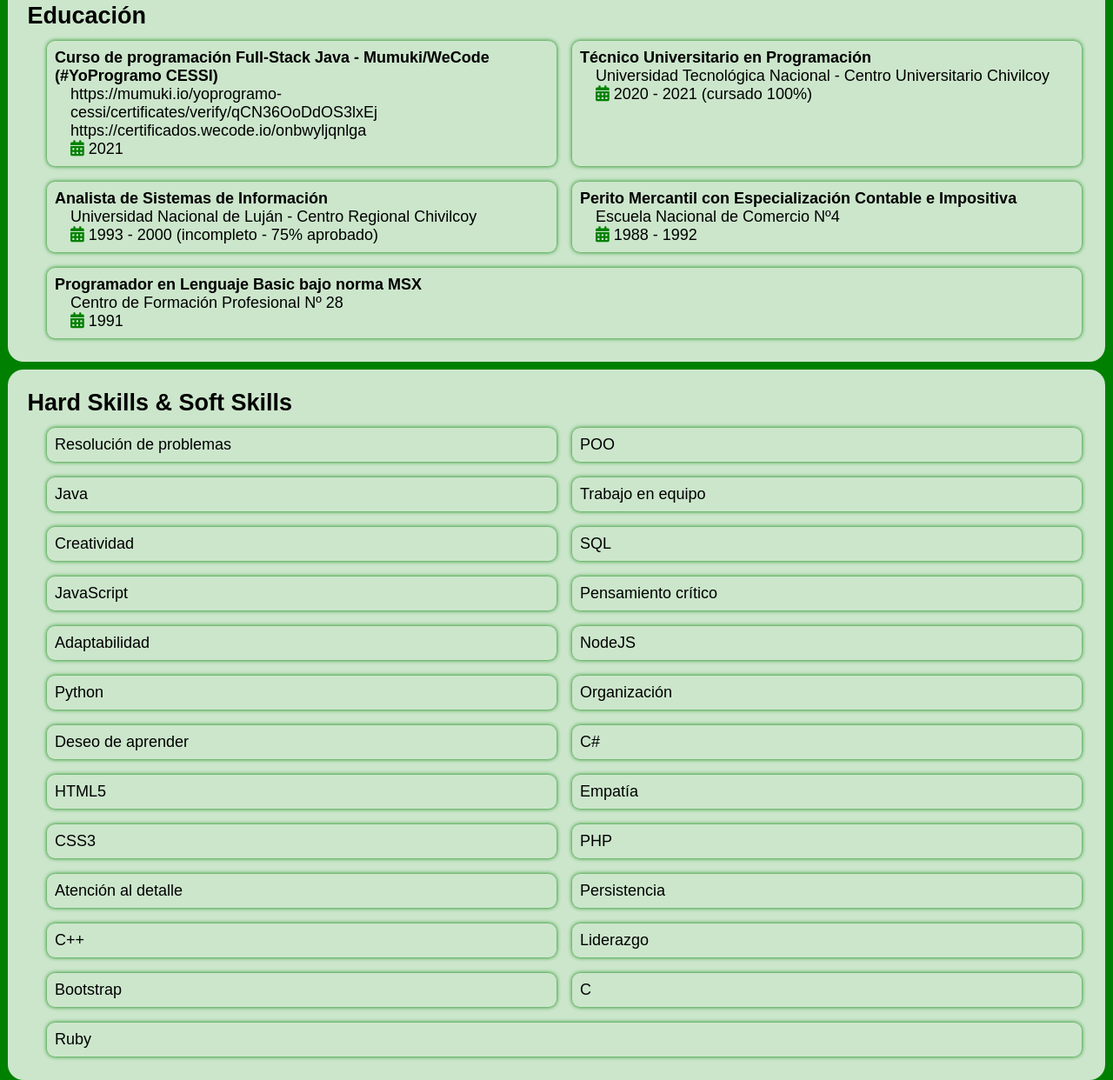
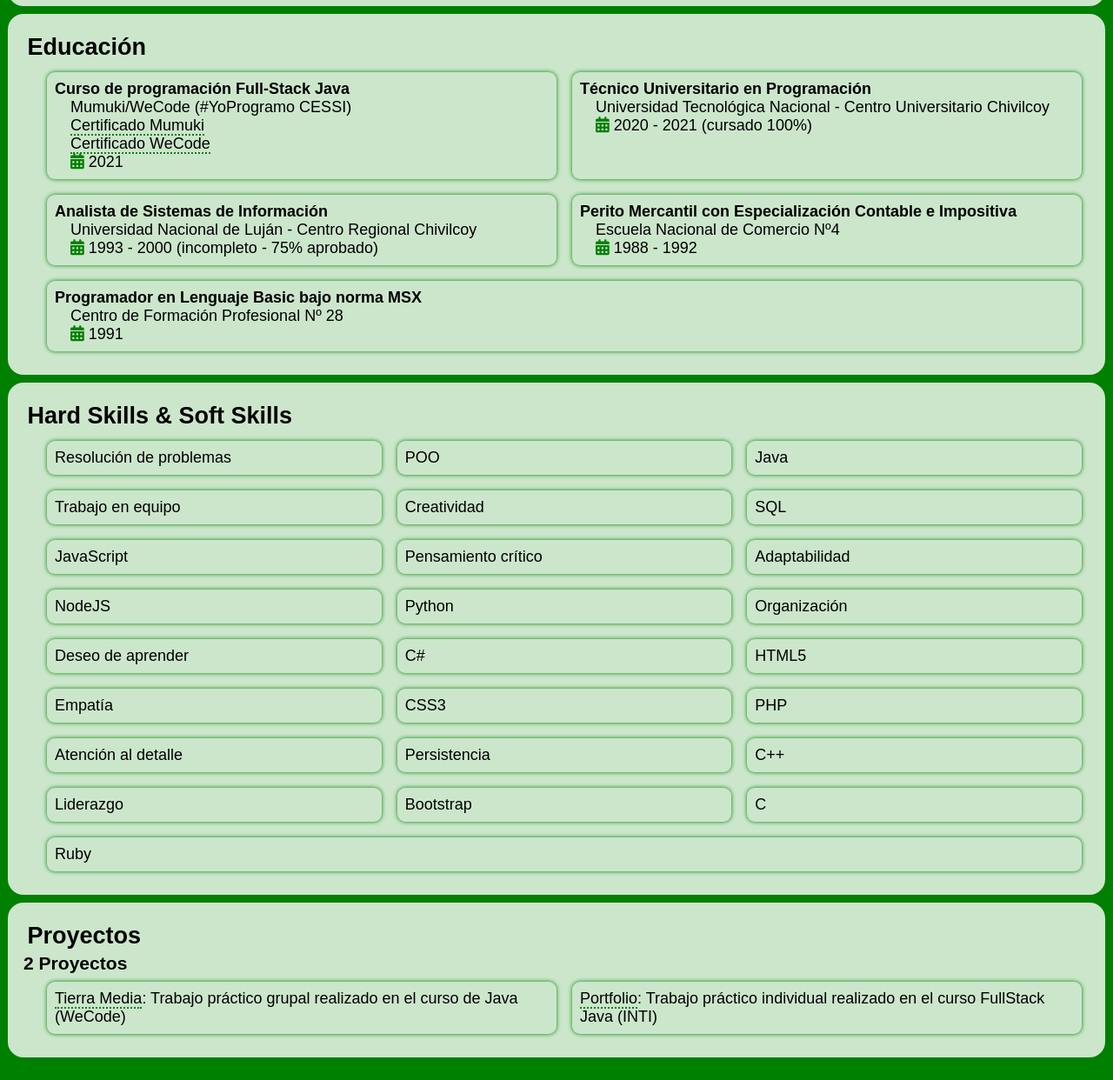
Before and after one commit to telejam/Portfolio-INTI, a plain HTML site: page index.html in a window 1280 px wide. Shown: the part 1112-2354 px from the top of the page at 87% size. Drawn offline with Linux system fonts and the light colour scheme.

Commit message:
Ajustes responsive, links. Proyectos linkeados.

```diff
--- a/index.html
+++ b/index.html
@@ -139,12 +139,13 @@
     <h2>Educación</h2>
     <ul>
       <li>
-        <h4>Curso de programación Full-Stack Java - Mumuki/WeCode (#YoProgramo CESSI)</h4>
+        <h4>Curso de programación Full-Stack Java</h4>
         <ul>
+          <li>Mumuki/WeCode (#YoProgramo CESSI)</li>
           <li><a
-              href="https://mumuki.io/yoprogramo-cessi/certificates/verify/qCN36OoDdOS3lxEj">https://mumuki.io/yoprogramo-cessi/certificates/verify/qCN36OoDdOS3lxEj</a>
+              href="https://mumuki.io/yoprogramo-cessi/certificates/verify/qCN36OoDdOS3lxEj" target="blank">Certificado Mumuki</a>
           </li>
-          <li><a href="https://certificados.wecode.io/onbwyljqnlga">https://certificados.wecode.io/onbwyljqnlga</a></li>
+          <li><a href="https://certificados.wecode.io/onbwyljqnlga" target="blank">Certificado WeCode</a></li>
           <li><i class="fa fa-calendar-alt green"></i> 2021</li>
         </ul>
       </li>
@@ -179,9 +180,9 @@
     </ul>
   </section>
 
-  <section>
+  <section id="skills">
     <h2>Hard Skills & Soft Skills</h2>
-    <ol class="items-list">
+    <ul class="items-list">
       <li>Resolución de problemas</li>
       <li>POO</li>
       <li>Java</li>
@@ -207,15 +208,15 @@
       <li>Bootstrap</li>
       <li>C</li>
       <li>Ruby</li>
-    </ol>
+    </ul>
   </section>
 
   <section>
     <h2>Proyectos</h2>
     <h3><span class="cantidad">2</span> Proyecto<span class="plural">s</span></h3>
     <ul class="project-list">
-      <li><a href="">Tierra Media</a></li>
-      <li><a href="">Portfolio</a></li>
+      <li><a href="https://github.com/telejam/Turismo-en-la-Tierra-Media" target="blank">Tierra Media</a>: Trabajo práctico grupal realizado en el curso de Java (WeCode)</li>
+      <li><a href="https://github.com/telejam/Portfolio-INTI" target="blank">Portfolio</a>: Trabajo práctico individual realizado en el curso FullStack Java (INTI)</li>
     </ul>
   </section>
 
--- a/styles.css
+++ b/styles.css
@@ -25,8 +25,7 @@ section {
     color: black;
 }
 
-ul,
-ol {
+ul {
     margin-left: 1rem;
 }
 
@@ -94,7 +93,7 @@ header .fondo {
 }
 
 header h1 {
-    margin: -13rem 1rem 0;
+    margin: -12rem 1rem 0;
     text-align: right;
     font-family: Georgia, "Times New Roman", Times, serif;
     font-size: 2.5rem;
@@ -122,8 +121,16 @@ header .info ul {
     margin-top: 1rem;
 }
 
-section > ul > li,
-section > ol > li {
+section ul li a {
+    border-bottom: 2px dotted green;
+}
+
+section ul li a:hover {
+    font-size: larger;
+    text-shadow: 0 0 2px green;
+}
+
+section > ul > li {
     padding: 0.5rem;
     margin: 0.5rem;
     box-shadow: 0px 0px 5px green;
@@ -151,7 +158,7 @@ section > ol > li {
     }
 
     header h1 {
-        margin: -13rem 0 2rem;
+        margin: -11rem 0 2rem;
         text-align: center;
     }
 
@@ -162,17 +169,32 @@ section > ol > li {
     header .info ul {
         margin-top: 0;
     }
+
+    section > ul {
+        display: flex;
+        flex-wrap: wrap;
+    }
+
+    section > ul > li {
+        flex: auto;
+        width: 45%;
+    }
+
+    #skills > ul > li {
+        width: 40%;
+    }
 }
 
 @media (min-width: 1024px) {
-    section > ul,
-    section > ol {
-        display: flex;
-        flex-wrap: wrap;
-    }
-    section > ul > li,
-    section > ol > li {
-        flex: auto;
-        width: 45%;
+
+    #skills > ul > li {
+        width: 25%;
     }
 }
+
+@media (min-width: 1536px) {
+
+    #skills > ul > li {
+        width: 15%;
+    }
+}
```
